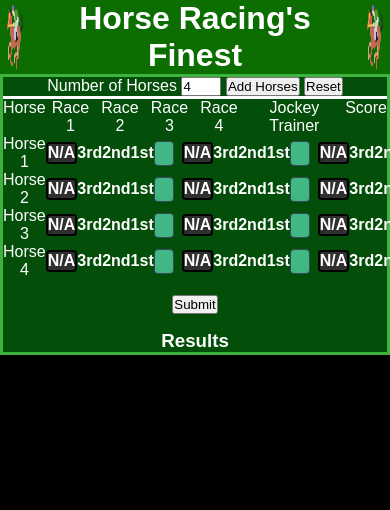
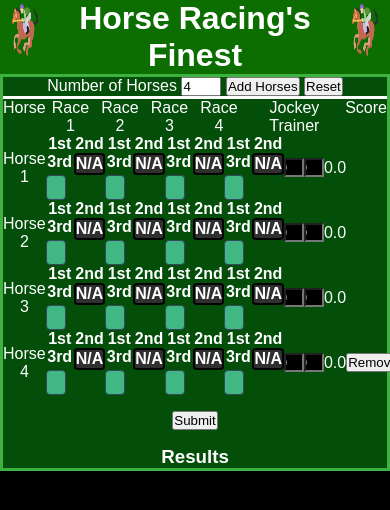
Before and after one commit to Matthew-Simanonis/horse-bets, a Flask app: page / in a window 390 px wide; the page is wider, and only the part inside the window is pictured. Shown: the top 510 px of that part. Run offline with Flask 2, Linux system fonts and the light colour scheme.

Commit message:
mobile-formatting

```diff
--- a/static/home.js
+++ b/static/home.js
@@ -39,30 +39,33 @@ function addHorses(){
         for (i = currentHorses; i < horseCount; i++) {
             const horseID = 'horse-' + i;
             const li = document.createElement('li');
+            const div = document.createElement('div')
             li.classList.add('horse');
             li.setAttribute('id', horseID);
             li.innerHTML = `<div class=horse-name>Horse ${i + 1}</div>`;
             for (j = 0; j < 4; j++){
-                innerText = `<label id="fourth">
-                                <input type="radio" id="horse-position" name="position-${horseID}-${j}" value="0" checked>
-                                N/A
+                innerText = `<div class=race id=race-${j}>
+                                <label id='first'>
+                                    <input type="radio" id="horse-position" name="position-${horseID}-${j}" value="1">
+                                    1st
+                                </label>
+                                <label id='second'>
+                                    <input type="radio" id="horse-position" name="position-${horseID}-${j}" value="2">
+                                    2nd
                                 </label>
                                 <label id='third'>
                                     <input type="radio" id="horse-position" name="position-${horseID}-${j}" value="3">
                                     3rd
                                 </label>
-                            <label id='second'>
-                                <input type="radio" id="horse-position" name="position-${horseID}-${j}" value="2">
-                                2nd
-                            </label>
-                            <label id='first'>
-                                <input type="radio" id="horse-position" name="position-${horseID}-${j}" value="1">
-                                1st
+                                <label id="fourth">
+                                    <input type="radio" id="horse-position" name="position-${horseID}-${j}" value="0" checked>
+                                    N/A
                                 </label>
                                 <label class='checkbox'>
                                     <input id='past-jockey' type=checkbox></input>
                                     <span id='checkmark'></span>
-                            </label>`
+                                </label>
+                            </div>`
                 li.innerHTML += innerText;
             }
             li.innerHTML += `<input id='additional' type=number min=0 value=0 onClick=this.select()></input>
--- a/static/styles/style.css
+++ b/static/styles/style.css
@@ -17,10 +17,13 @@ header{
     justify-content: space-between;
 }
 
+header h1{
+    font-size: 2rem;
+}
+
 header img{
-    align-items: center;
-    display: flex;
-    width: 30px;
+    width: 50px;
+    height: 60px;
 }
 
 body{
@@ -81,6 +84,14 @@ ol {
     align-items: center;
 }
 
+.race {
+    display: grid;
+    grid-template-columns: auto auto;
+}
+
+.horse-name{
+    display: block;
+}
 
 .left {
     flex: 1;
@@ -210,6 +221,10 @@ ol {
         padding: 3px;
     }
 
+    .race {
+        display: flex;
+    }
+
     .horse-name{
         min-width: 130px;
     }
```
Lines whose indentation alone changed are shown as unchanged.
